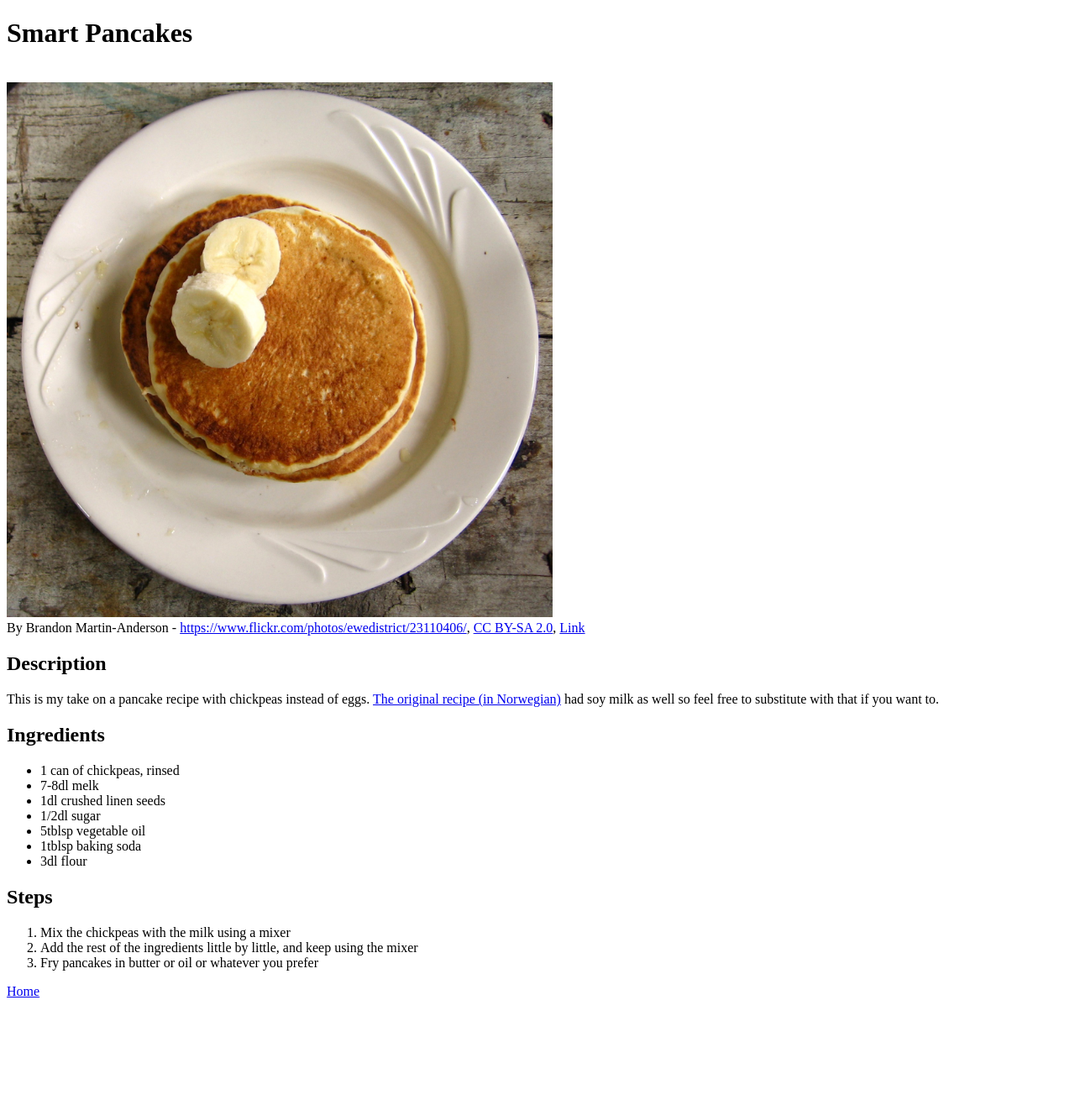
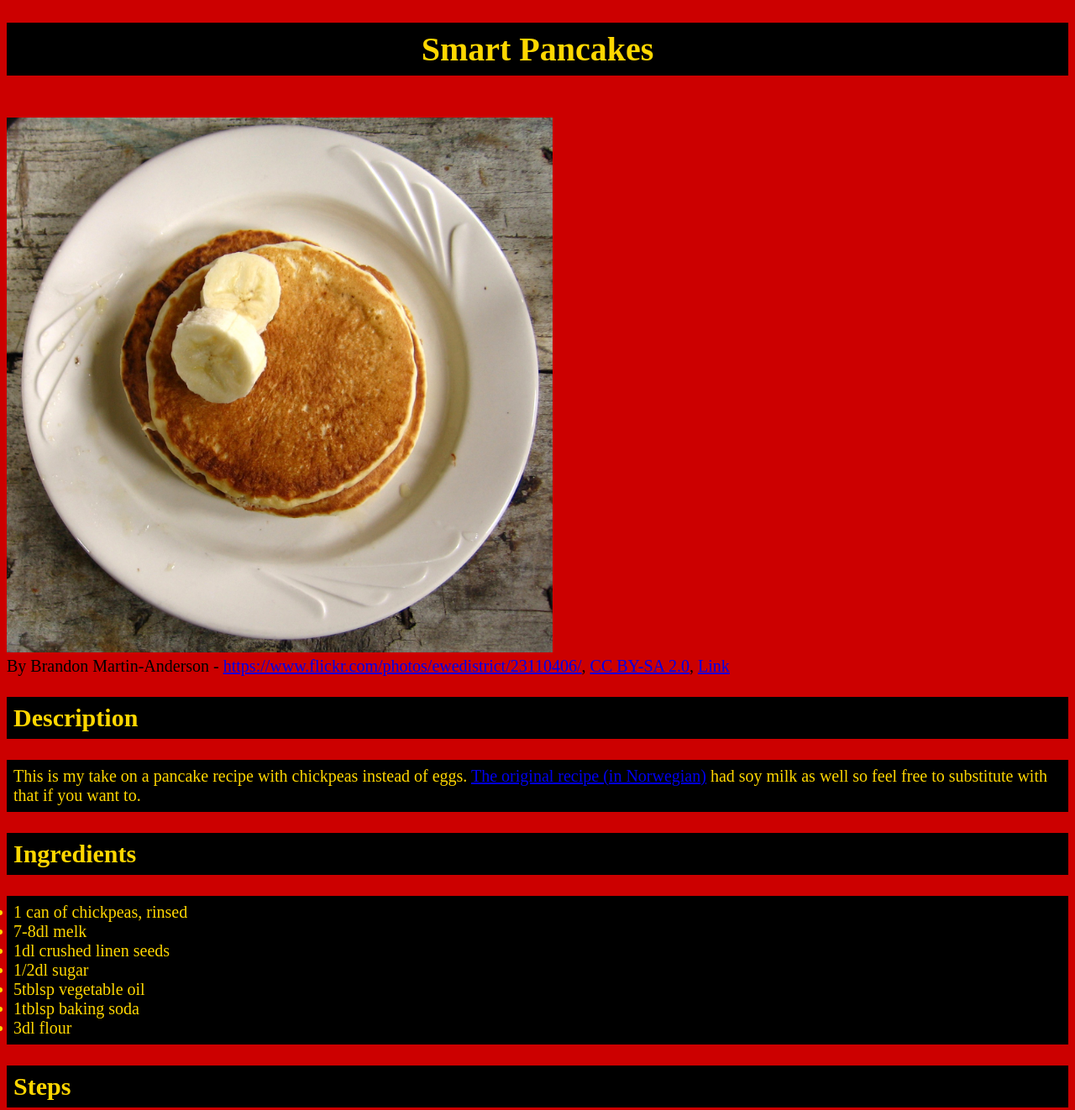
Before and after one commit to DenRavneste/odin-recipes, a plain HTML site: page recipes/smart-pancakes.html in a window 1280 px wide. Shown: the top 1322 px of the page at 84% size. Before the commit the page ends 1198 px from the top, so only its background shows below. Drawn offline with Linux system fonts and the light colour scheme.

Commit message:
Add CSS to all html documents

```diff
--- a/recipes/smart-pancakes.html
+++ b/recipes/smart-pancakes.html
@@ -2,16 +2,17 @@
 <html lang="en">
     <head>
         <meta charset="UTF-8" />
+	<link rel="stylesheet" href="../style.css">
         <title>Smart Pancakes</title>
     </head>
     <body>
-        <h1>Smart Pancakes</h1><br>
+        <h1 class="text">Smart Pancakes</h1><br>
         <img src="../images/Banana_on_pancake.jpg" alt="some pancakes" width="650"><br>
-        By Brandon Martin-Anderson - <a rel="nofollow" class="external free" href="https://www.flickr.com/photos/ewedistrict/23110406/">https://www.flickr.com/photos/ewedistrict/23110406/</a>, <a href="https://creativecommons.org/licenses/by-sa/2.0" title="Creative Commons Attribution-Share Alike 2.0">CC BY-SA 2.0</a>, <a href="https://commons.wikimedia.org/w/index.php?curid=500747">Link</a>
-        <h2>Description</h2>
-        <p>This is my take on a pancake recipe with chickpeas instead of eggs. <a href="http://www.veganmisjonen.com/2015/06/oppskrift-sunne-pannekaker.html">The original recipe (in Norwegian)</a> had soy milk as well so feel free to substitute with that if you want to.</p>
-        <h2>Ingredients</h2>
-        <ul>
+	By Brandon Martin-Anderson - <a rel="nofollow" class="external free" href="https://www.flickr.com/photos/ewedistrict/23110406/">https://www.flickr.com/photos/ewedistrict/23110406/</a>, <a href="https://creativecommons.org/licenses/by-sa/2.0" title="Creative Commons Attribution-Share Alike 2.0">CC BY-SA 2.0</a>, <a href="https://commons.wikimedia.org/w/index.php?curid=500747">Link</a>
+        <h2 class="text">Description</h2>
+        <p class="text">This is my take on a pancake recipe with chickpeas instead of eggs. <a href="http://www.veganmisjonen.com/2015/06/oppskrift-sunne-pannekaker.html">The original recipe (in Norwegian)</a> had soy milk as well so feel free to substitute with that if you want to.</p>
+        <h2 class="text">Ingredients</h2>
+        <ul class="text list">
             <li>1 can of chickpeas, rinsed</li>
             <li>7-8dl melk</li>
             <li>1dl crushed linen seeds</li>
@@ -20,8 +21,8 @@
             <li>1tblsp baking soda</li>
             <li>3dl flour</li>
         </ul>
-        <h2>Steps</h2>
-        <ol>
+        <h2 class="text">Steps</h2>
+        <ol class="text list">
             <li>Mix the chickpeas with the milk using a mixer</li>
             <li>Add the rest of the ingredients little by little, and keep using the mixer</li>
             <li>Fry pancakes in butter or oil or whatever you prefer</li>
--- /dev/null
+++ b/style.css
@@ -0,0 +1,20 @@
+body {
+	background-color: #CC0000;
+	font-family: HeavyData, "Times New Roman", Verdana, serif;
+	font-size: 20px;
+}
+
+.text {
+	color: #FFD700;
+	background-color: black;
+	padding: 8px;
+}
+
+.list {
+	padding: 8px;
+}
+
+h1 {
+	text-align: center;
+	padding: 8px;
+}
```
Also changed, not shown: index.html (+5 -3 lines), recipes/spinach-soup.html (+8 -7 lines), recipes/tea-eggs.html (+7 -6 lines).
